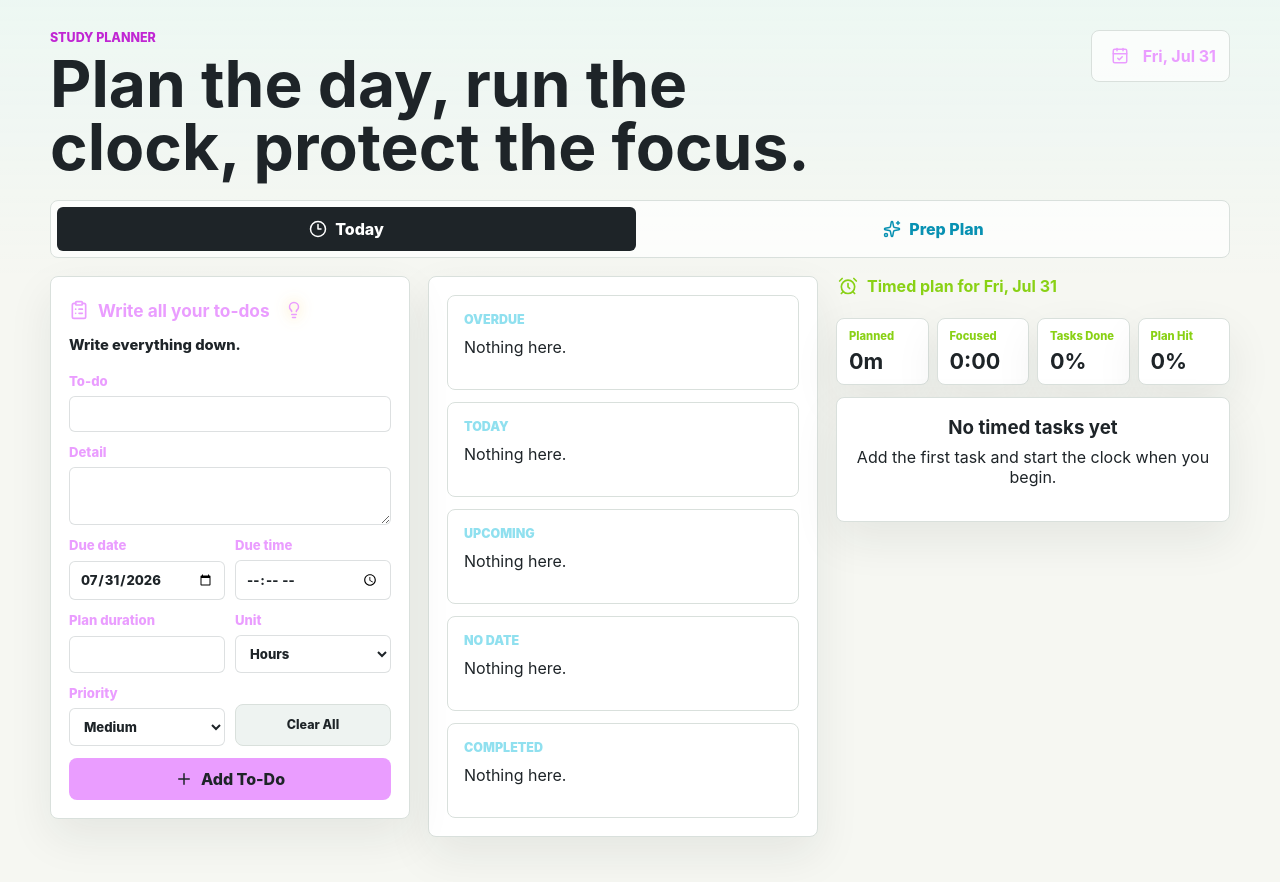
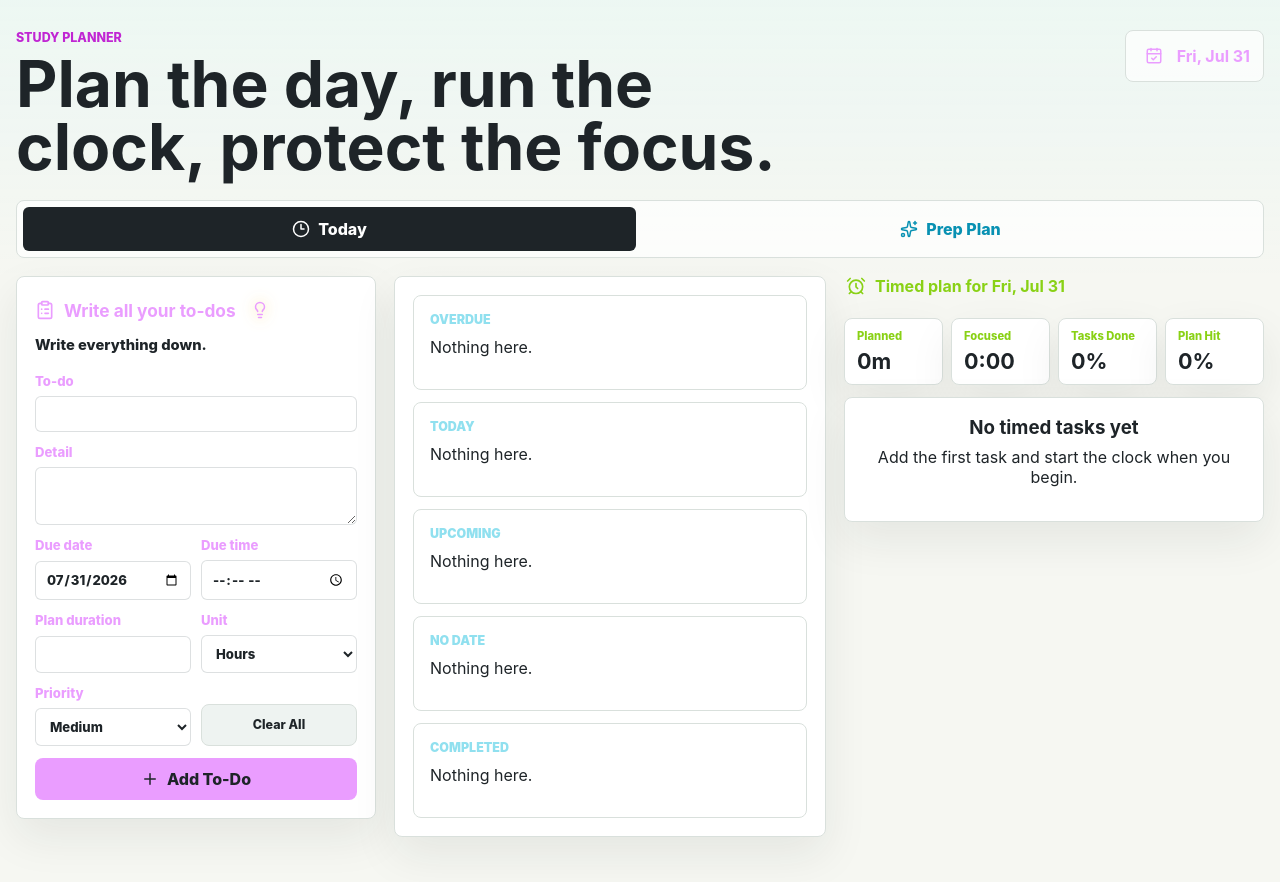
Before and after one commit to ajitaabhardwaj/Study-Planner, a Next.js app: page / in a window 1280 px wide. Shown: the top 882 px of the page. Built offline with nearby package versions, Linux system fonts and the light colour scheme.

Commit message:
Prevent today column overlap

```diff
--- a/app/globals.css
+++ b/app/globals.css
@@ -47,7 +47,7 @@ button {
 }
 
 .app-shell {
-  width: min(1180px, calc(100% - 32px));
+  width: min(1440px, calc(100% - 32px));
   margin: 0 auto;
   padding: 30px 0 48px;
 }
@@ -161,7 +161,7 @@ h3 {
 
 .today-command-grid {
   display: grid;
-  grid-template-columns: minmax(280px, 360px) minmax(280px, 390px) minmax(360px, 1fr);
+  grid-template-columns: 360px minmax(0, 1fr) 420px;
   gap: 18px;
   align-items: start;
 }
@@ -189,8 +189,14 @@ h3 {
 }
 
 .todo-list-panel {
+  position: relative;
   overflow: hidden;
   padding: 18px;
+}
+
+.main-column {
+  position: relative;
+  min-width: 0;
 }
 
 .panel-title {
@@ -927,7 +933,7 @@ select:focus {
   margin-bottom: 8px;
 }
 
-@media (max-width: 1020px) {
+@media (max-width: 1260px) {
   .today-command-grid {
     grid-template-columns: minmax(300px, 390px) minmax(0, 1fr);
   }
```
